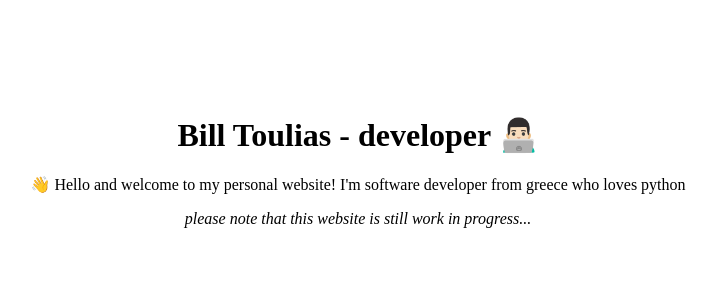
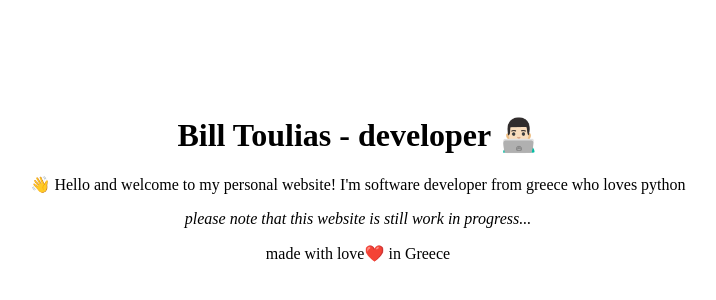
Before and after one commit to BTouls/toulias-website, a plain HTML site: page index.html in a window 1280 px wide. Shown: the part 124-424 px from the top of the page, without its empty margins (282-998 px from the left). Drawn offline with Linux system fonts and the light colour scheme.

Commit message:
add made with love message

```diff
--- a/index.html
+++ b/index.html
@@ -7,14 +7,16 @@
         text-align: center;
         margin-top: 30vh;
       }
-
-
-
     </style>
   </head>
   <body>
     <h1>Bill Toulias - developer 👨🏻‍💻</h1>
-<p>👋 Hello and welcome to my personal website! I'm software developer from greece who loves python</p>
+    <p>
+      👋 Hello and welcome to my personal website! I'm software developer from
+      greece who loves python
+    </p>
     <p><em>please note that this website is still work in progress...</em></p>
+    <p>made with love❤️ in Greece</p>
+
   </body>
 </html>
```
Lines whose indentation alone changed are shown as unchanged.
